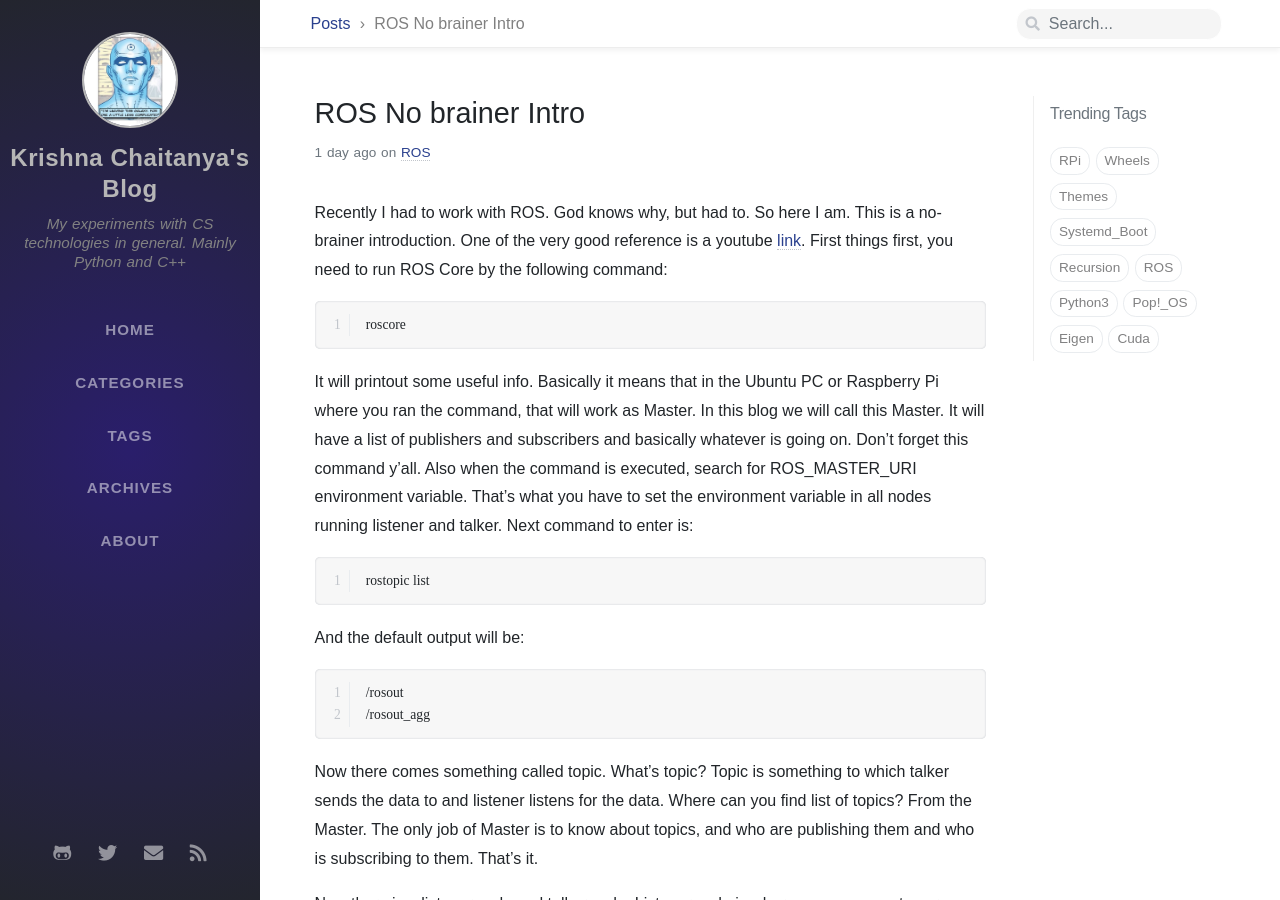
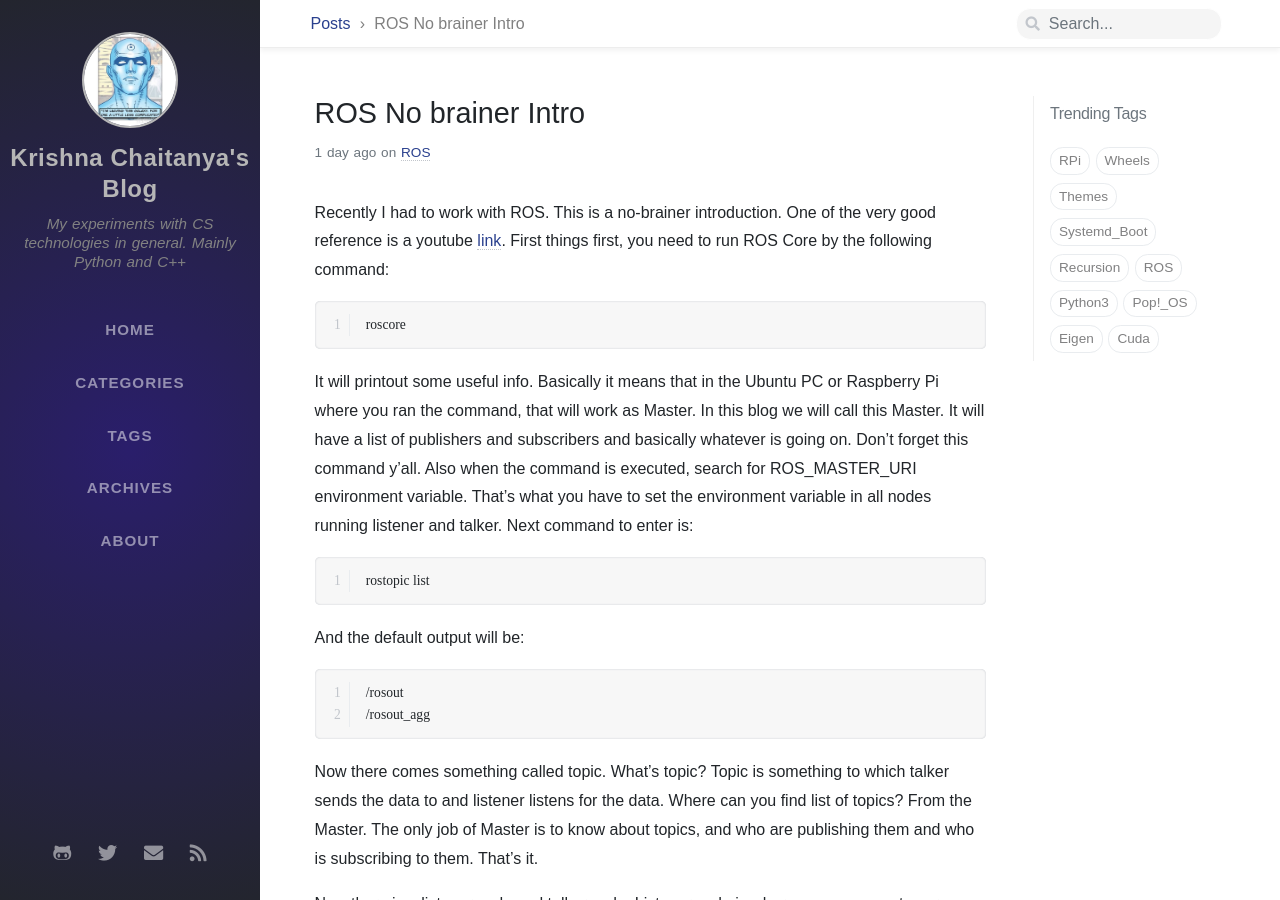
Before and after one commit to krishnachaitanya9/krishnachaitanya9.github.io, a Jekyll site: the page built from _posts/2020-01-15-ros_publish_subscribe.md, in a window 1280 px wide and 900 px high. Built offline with Jekyll 4.4.1, drawn with Linux system fonts in a browser that asks for light colours; nearby versions of some CDN libraries; some web fonts are replaced.

Commit message:
Blog Content

````diff
--- a/_posts/2020-01-15-ros_publish_subscribe.md
+++ b/_posts/2020-01-15-ros_publish_subscribe.md
@@ -5,7 +5,7 @@ categories: [ROS]
 tags: [ROS]
 ---
 
-Recently I had to work with ROS. God knows why, but had to. So here I am. This is a no-brainer introduction. One of the very good reference is a youtube [link](https://www.youtube.com/watch?v=DLVyc9hOvk8). First things first, you need to run ROS Core by the following command:
+Recently I had to work with ROS. This is a no-brainer introduction. One of the very good reference is a youtube [link](https://www.youtube.com/watch?v=DLVyc9hOvk8). First things first, you need to run ROS Core by the following command:
 
 ```bash
 roscore
````
